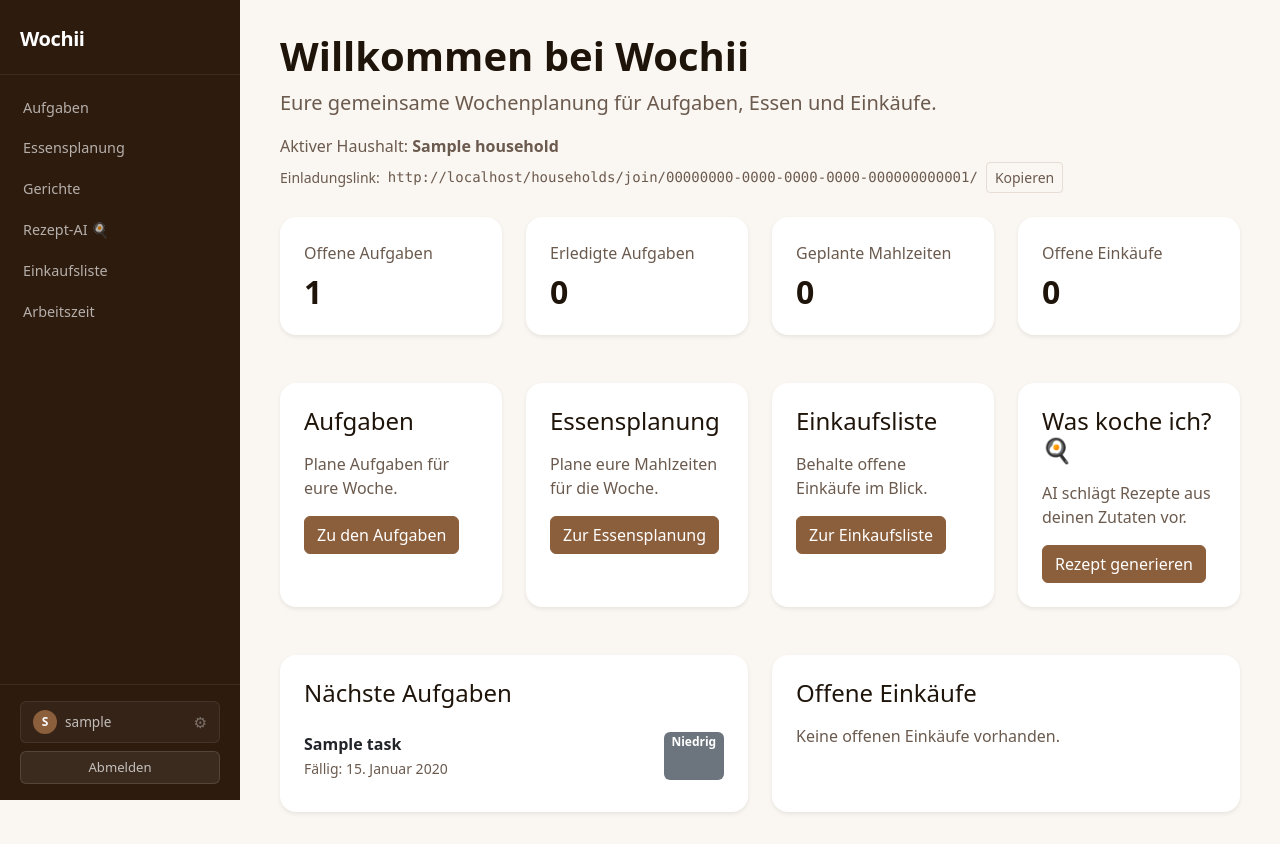
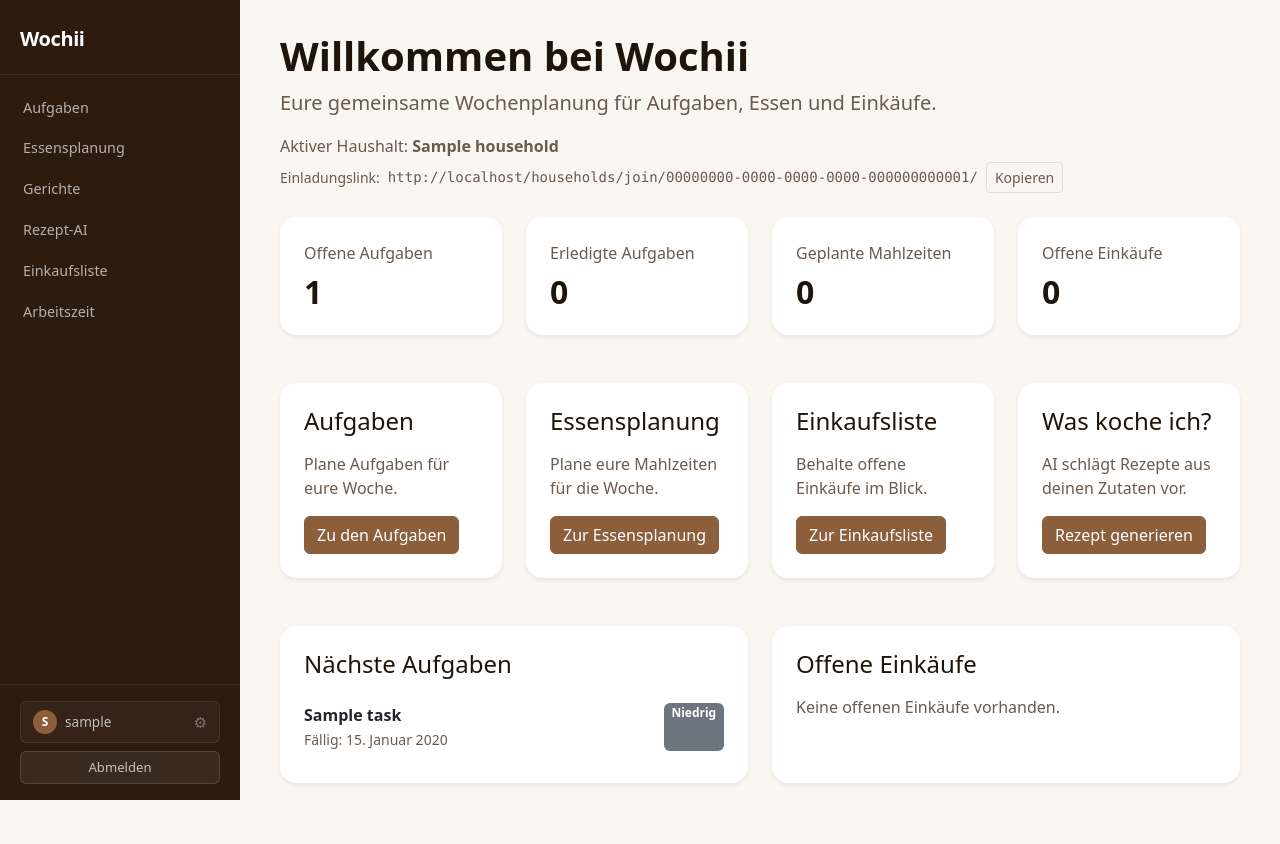
Before and after one commit to codi-wan-hash/Wochi, a Django app: page / in a window 1280 px wide. After the commit the page ends 800 px from the top, so only its background shows below. Run offline with Django 5.2, Linux system fonts and the light colour scheme; a user stored in the database is signed in; tables that the repository leaves empty hold one stand-in row (values such as "Sample post").

Commit message:
style: drop 🍳 emoji from Rezept-AI sidebar entry and home card
Co-Authored-By: Claude Opus 4.7 (1M context) <noreply@anthropic.com>

```diff
--- a/templates/base.html
+++ b/templates/base.html
@@ -30,7 +30,7 @@
             <a href="{% url 'task_list' %}" class="{% if '/tasks/' in request.path %}active{% endif %}">Aufgaben</a>
             <a href="{% url 'meal_list' %}" class="{% if '/meals/' in request.path and not '/meals/recipes/' in request.path and not '/meals/ai-generator/' in request.path %}active{% endif %}">Essensplanung</a>
             <a href="{% url 'recipe_list' %}" class="{% if '/meals/recipes/' in request.path %}active{% endif %}">Gerichte</a>
-            <a href="{% url 'ai_generator_form' %}" class="{% if '/meals/ai-generator/' in request.path %}active{% endif %}">Rezept-AI 🍳</a>
+            <a href="{% url 'ai_generator_form' %}" class="{% if '/meals/ai-generator/' in request.path %}active{% endif %}">Rezept-AI</a>
             <a href="{% url 'shopping_list' %}" class="{% if '/shopping/' in request.path %}active{% endif %}">Einkaufsliste</a>
             {% if user.userprofile.timetracking_enabled %}
             <a href="{% url 'timetracking:dashboard' %}" class="{% if '/timetracking/' in request.path %}active{% endif %}">Arbeitszeit</a>
@@ -56,7 +56,7 @@
         <a href="{% url 'task_list' %}" class="{% if '/tasks/' in request.path %}active{% endif %}">Aufgaben</a>
         <a href="{% url 'meal_list' %}" class="{% if '/meals/' in request.path and not '/meals/recipes/' in request.path and not '/meals/ai-generator/' in request.path %}active{% endif %}">Essensplanung</a>
         <a href="{% url 'recipe_list' %}" class="{% if '/meals/recipes/' in request.path %}active{% endif %}">Gerichte</a>
-        <a href="{% url 'ai_generator_form' %}" class="{% if '/meals/ai-generator/' in request.path %}active{% endif %}">Rezept-AI 🍳</a>
+        <a href="{% url 'ai_generator_form' %}" class="{% if '/meals/ai-generator/' in request.path %}active{% endif %}">Rezept-AI</a>
         <a href="{% url 'shopping_list' %}" class="{% if '/shopping/' in request.path %}active{% endif %}">Einkaufsliste</a>
         {% if user.userprofile.timetracking_enabled %}
         <a href="{% url 'timetracking:dashboard' %}" class="{% if '/timetracking/' in request.path %}active{% endif %}">Arbeitszeit</a>
--- a/templates/home.html
+++ b/templates/home.html
@@ -106,7 +106,7 @@
     <div class="col-md-6 col-lg-3">
         <div class="card border-0 shadow-sm rounded-4 h-100">
             <div class="card-body p-4">
-                <h4 class="mb-3">Was koche ich? 🍳</h4>
+                <h4 class="mb-3">Was koche ich?</h4>
                 <p class="text-muted">AI schlägt Rezepte aus deinen Zutaten vor.</p>
                 <a href="{% url 'ai_generator_form' %}" class="btn btn-dark">Rezept generieren</a>
             </div>
```
